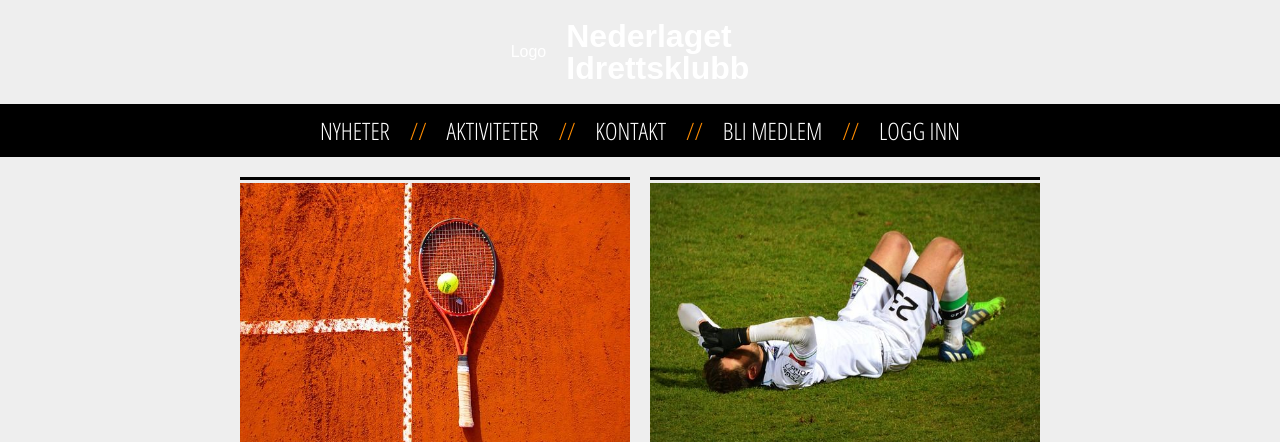
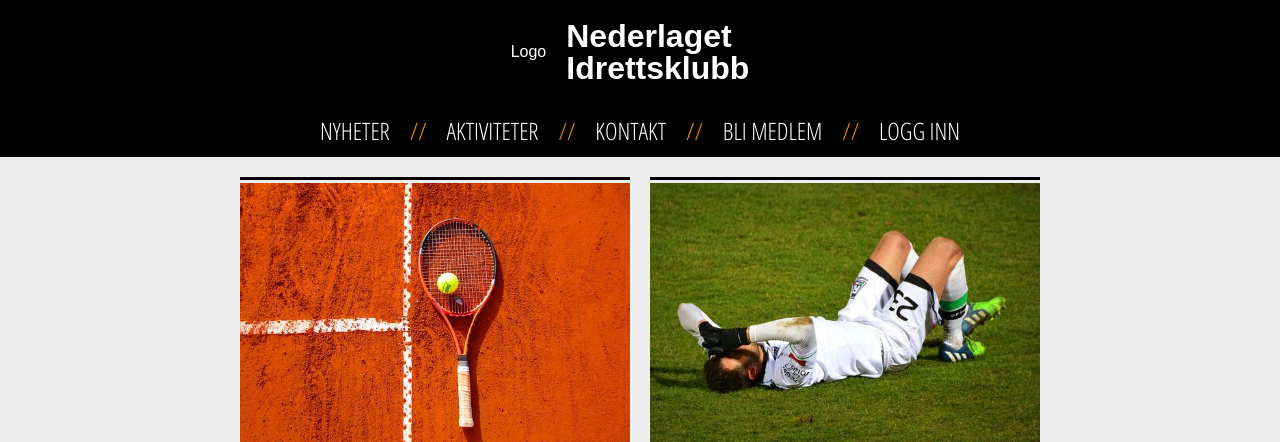
Before and after one commit to KennethLindalen/DbWeb, a PHP site: page / in a window 1280 px wide. Shown: the top 442 px of the page. Run offline with PHP 8.4, Linux system fonts and the light colour scheme; some web fonts are replaced.

Commit message:
fiksa css-feil

```diff
--- a/css/style.css
+++ b/css/style.css
@@ -1,7 +1,4 @@
 header {
-
-
-#	index.html
   background: black;
   color: white;
 }
```
